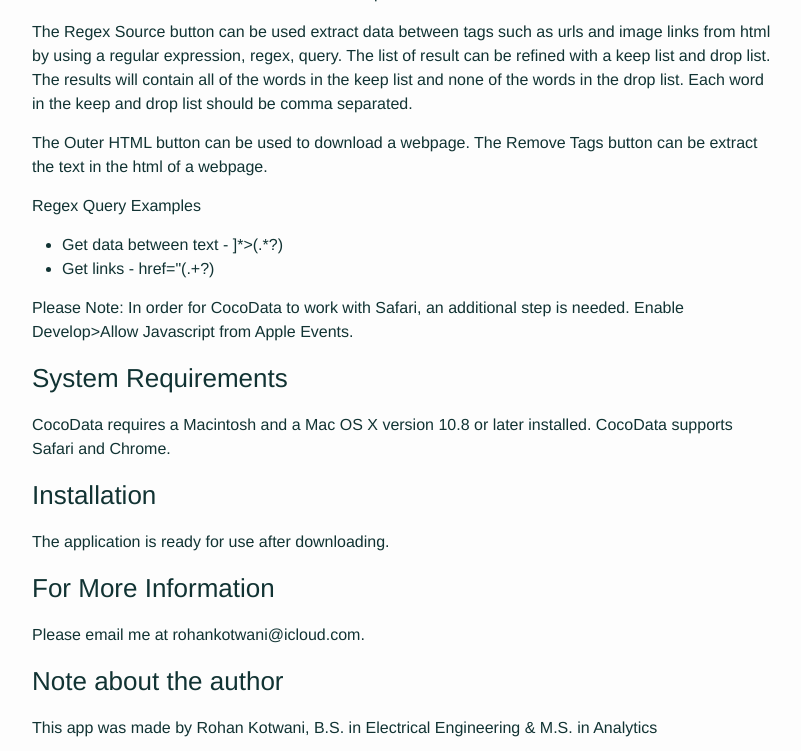
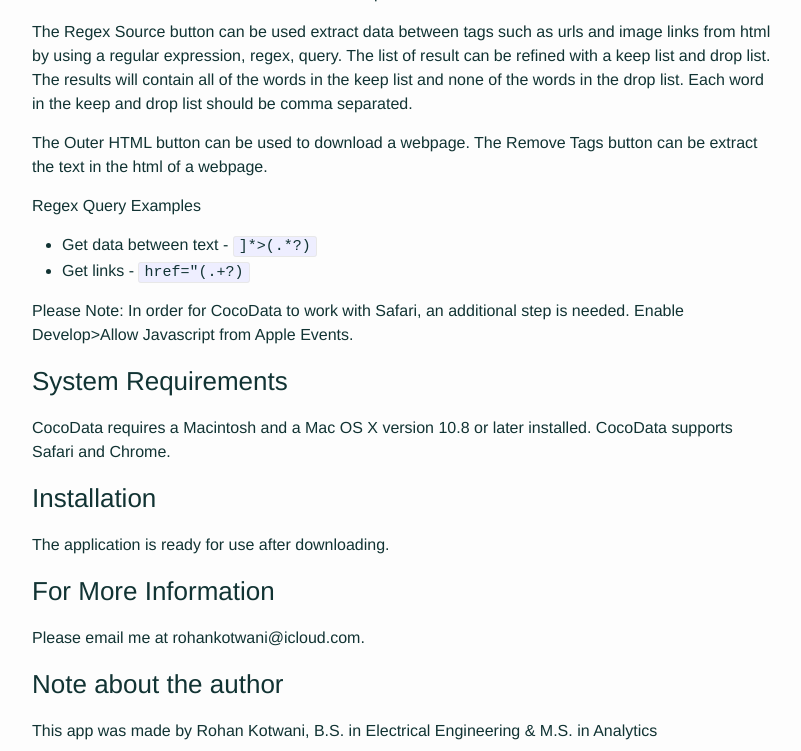
Before and after one commit to CocoApplications/CocoApplications, a Jekyll site: the page built from _posts/2017-09-25-CocoData.html, in a window 1280 px wide and 900 px high, scrolled down 397 px, cut to the strip 0-751 px from the top of the window. Shown: the whole strip, without its empty margins (238-1039 px from the left). Built offline with Jekyll 4.4.1, drawn with Linux system fonts in a browser that asks for light colours.

Commit message:
prototyping

```diff
--- a/_posts/2017-09-25-CocoData.html
+++ b/_posts/2017-09-25-CocoData.html
@@ -41,10 +41,10 @@
         Regex Query Examples
         <ul>
             <li>
-            Get data between text - <TAG\b[^>]*>(.*?)</TAG>
+            Get data between text - <code> <TAG\b[^>]*>(.*?)</TAG> </code>
             </li>
             <li>
-            Get links - href="(.+?)
+            Get links - <code> href="(.+?) </code>
             </li>
         </ul>
     </p>
```
